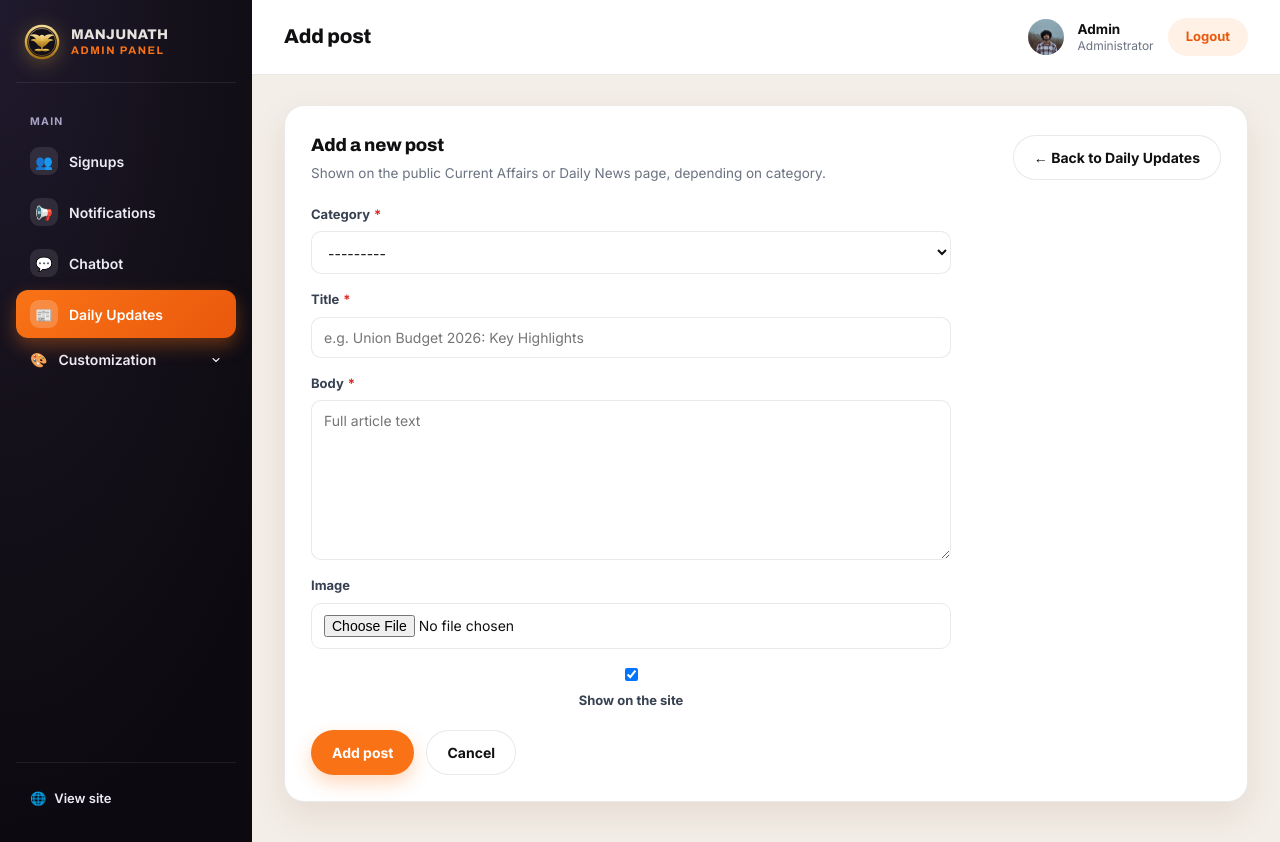
After one commit to n57184322-hue/manjunathacademy, a Django app: page /panel/daily-updates/posts/add/ in a window 1280 px wide. The commit adds this page. Run offline with Django 5.2, Linux system fonts and the light colour scheme; a user stored in the database is signed in; data comes from the database, SQL or seed files in the repository; both versions use the stored data as it was after the commit.

Commit message:
Add admin-manageable Daily Updates: editable cards (title/logo/illustration/image) and Current Affairs / Daily News post pages

```diff
--- a/myapp/context_processors.py
+++ b/myapp/context_processors.py
@@ -1,4 +1,4 @@
-from .models import ChatbotQuestion, ChatbotSettings, HeroSection, Notification, SiteSettings
+from .models import ChatbotQuestion, ChatbotSettings, DailyUpdateCard, HeroSection, Notification, SiteSettings
 
 
 def site_settings(request):
@@ -8,4 +8,6 @@ def site_settings(request):
         'chatbot_settings': ChatbotSettings.load(),
         'chatbot_questions': ChatbotQuestion.objects.filter(is_active=True),
         'hero': HeroSection.load(),
+        'daily_current_card': DailyUpdateCard.load(DailyUpdateCard.CURRENT_AFFAIRS),
+        'daily_news_card': DailyUpdateCard.load(DailyUpdateCard.DAILY_NEWS),
     }
--- a/myapp/forms.py
+++ b/myapp/forms.py
@@ -1,7 +1,17 @@
 from django import forms
 from django.contrib.auth.forms import AuthenticationForm, UserCreationForm
 
-from .models import BannerSlide, ChatbotQuestion, ChatbotSettings, CustomUser, HeroSection, Notification, SiteSettings
+from .models import (
+    BannerSlide,
+    ChatbotQuestion,
+    ChatbotSettings,
+    CustomUser,
+    DailyUpdateCard,
+    DailyUpdatePost,
+    HeroSection,
+    Notification,
+    SiteSettings,
+)
 
 STATE_CHOICES = [
     ('', 'Select state'),
@@ -185,3 +195,24 @@ class HeroSectionForm(forms.ModelForm):
             'secondary_btn_link': forms.TextInput(attrs={'placeholder': 'e.g. #popular-courses or a full https:// URL'}),
             'visual_video_url': forms.URLInput(attrs={'placeholder': 'https://youtube.com/watch?v=...'}),
         }
+
+
+class DailyUpdateCardForm(forms.ModelForm):
+    class Meta:
+        model = DailyUpdateCard
+        fields = ('title', 'caption', 'button_text', 'visual_type', 'illustration_style', 'image')
+        widgets = {
+            'visual_type': forms.RadioSelect(),
+            'illustration_style': forms.RadioSelect(),
+        }
+
+
+class DailyUpdatePostForm(forms.ModelForm):
+    class Meta:
+        model = DailyUpdatePost
+        fields = ('category', 'title', 'body', 'image', 'is_active')
+        widgets = {
+            'category': forms.Select(),
+            'title': forms.TextInput(attrs={'placeholder': 'e.g. Union Budget 2026: Key Highlights'}),
+            'body': forms.Textarea(attrs={'rows': 8, 'placeholder': 'Full article text'}),
+        }
--- a/myapp/templates/myapp/panel/base.html
+++ b/myapp/templates/myapp/panel/base.html
@@ -248,6 +248,10 @@ table.panel-table tbody tr:hover{background:#FFF8F2}
         <span class="panel-nav-ico">💬</span> Chatbot
       </a>
 
+      <a class="{% block nav_daily_updates %}{% endblock %}" href="{% url 'panel_daily_updates' %}">
+        <span class="panel-nav-ico">📰</span> Daily Updates
+      </a>
+
       <div class="panel-nav-group {% block nav_customization_open %}{% endblock %}" id="navCustomizationGroup">
         <button type="button" class="panel-nav-group-toggle {% block nav_customization %}{% endblock %}" id="navCustomizationToggle">
           <span class="panel-nav-ico">🎨</span> Customization
--- /dev/null
+++ b/myapp/templates/myapp/panel/daily_post_form.html
@@ -0,0 +1,65 @@
+{% extends "myapp/panel/base.html" %}
+
+{% block title %}{% if is_new %}Add{% else %}Edit{% endif %} Post{% endblock %}
+{% block page_title %}{% if is_new %}Add post{% else %}Edit post{% endif %}{% endblock %}
+{% block page_sub %}{% endblock %}
+{% block nav_daily_updates %}is-active{% endblock %}
+
+{% block extra_style %}
+.custom-help{font-size:12.5px;color:var(--muted);margin:6px 0 0}
+.panel-form-check{display:flex;align-items:center;gap:8px;font-size:13.5px;font-weight:600;color:#374151}
+.panel-form select,.panel-form textarea{
+  border:1px solid var(--line);border-radius:10px;padding:11px 12px;
+  font-size:14px;font-family:inherit;color:var(--ink);resize:vertical;
+}
+{% endblock %}
+
+{% block content %}
+<div class="panel-card">
+  <div class="panel-card-head">
+    <div>
+      <h2>{% if is_new %}Add a new post{% else %}Editing: {{ post.title }}{% endif %}</h2>
+      <p>Shown on the public Current Affairs or Daily News page, depending on category.</p>
+    </div>
+    <a class="btn btn-ghost" href="{% url 'panel_daily_updates' %}">← Back to Daily Updates</a>
+  </div>
+
+  <form class="panel-form" method="post" enctype="multipart/form-data" novalidate>
+    {% csrf_token %}
+
+    <label><span class="panel-label-text">Category <span class="req">*</span></span>
+      {{ form.category }}
+      {% if form.category.errors %}<ul class="panel-errors">{% for e in form.category.errors %}<li>{{ e }}</li>{% endfor %}</ul>{% endif %}
+    </label>
+
+    <label><span class="panel-label-text">Title <span class="req">*</span></span>
+      {{ form.title }}
+      {% if form.title.errors %}<ul class="panel-errors">{% for e in form.title.errors %}<li>{{ e }}</li>{% endfor %}</ul>{% endif %}
+    </label>
+
+    <label><span class="panel-label-text">Body <span class="req">*</span></span>
+      {{ form.body }}
+      {% if form.body.errors %}<ul class="panel-errors">{% for e in form.body.errors %}<li>{{ e }}</li>{% endfor %}</ul>{% endif %}
+    </label>
+
+    <label><span class="panel-label-text">Image</span>
+      {{ form.image }}
+      {% if post.image %}<p class="custom-help">Current: {{ post.image.name }}</p>{% endif %}
+      {% if form.image.errors %}<ul class="panel-errors">{% for e in form.image.errors %}<li>{{ e }}</li>{% endfor %}</ul>{% endif %}
+    </label>
+
+    <label class="panel-form-check">
+      {{ form.is_active }} Show on the site
+    </label>
+
+    {% if form.non_field_errors %}
+      <ul class="panel-errors">{% for e in form.non_field_errors %}<li>{{ e }}</li>{% endfor %}</ul>
+    {% endif %}
+
+    <div class="panel-form-actions">
+      <button type="submit" class="btn btn-primary">{% if is_new %}Add post{% else %}Save changes{% endif %}</button>
+      <a class="btn btn-ghost" href="{% url 'panel_daily_updates' %}">Cancel</a>
+    </div>
+  </form>
+</div>
+{% endblock %}
--- a/myapp/urls.py
+++ b/myapp/urls.py
@@ -10,6 +10,8 @@ urlpatterns = [
     path('account/edit/', views.account_edit, name='account_edit'),
     path('account/password/', views.AccountPasswordChangeView.as_view(), name='account_password'),
     path('account/purchases/', views.account_purchases, name='account_purchases'),
+    path('current-affairs/', views.daily_updates_page, {'category': 'current_affairs'}, name='current_affairs_page'),
+    path('daily-news/', views.daily_updates_page, {'category': 'daily_news'}, name='daily_news_page'),
     path('panel/', views.panel_signups, name='panel_signups'),
     path('panel/signups/add/', views.panel_signup_add, name='panel_signup_add'),
     path('panel/customization/navbar/', views.panel_navbar_customization, name='panel_navbar_customization'),
@@ -26,4 +28,8 @@ urlpatterns = [
     path('panel/chatbot/questions/add/', views.panel_chatbot_question_add, name='panel_chatbot_question_add'),
     path('panel/chatbot/questions/<int:pk>/edit/', views.panel_chatbot_question_edit, name='panel_chatbot_question_edit'),
     path('panel/chatbot/questions/<int:pk>/delete/', views.panel_chatbot_question_delete, name='panel_chatbot_question_delete'),
+    path('panel/daily-updates/', views.panel_daily_updates, name='panel_daily_updates'),
+    path('panel/daily-updates/posts/add/', views.panel_daily_post_add, name='panel_daily_post_add'),
+    path('panel/daily-updates/posts/<int:pk>/edit/', views.panel_daily_post_edit, name='panel_daily_post_edit'),
+    path('panel/daily-updates/posts/<int:pk>/delete/', views.panel_daily_post_delete, name='panel_daily_post_delete'),
 ]
--- a/myapp/views.py
+++ b/myapp/views.py
@@ -2,6 +2,7 @@ from django.contrib.auth import login as auth_login, logout as auth_logout
 from django.contrib.auth.decorators import login_required, user_passes_test
 from django.contrib.auth.views import LoginView, PasswordChangeView
 from django.contrib import messages
+from django.http import Http404
 from django.shortcuts import get_object_or_404, redirect, render
 from django.urls import reverse_lazy
 from django.utils import timezone
@@ -11,18 +12,39 @@ from .forms import (
     BannerSlideForm,
     ChatbotQuestionForm,
     ChatbotSettingsForm,
+    DailyUpdateCardForm,
+    DailyUpdatePostForm,
     EmailAuthenticationForm,
     HeroSectionForm,
     NavbarCustomizationForm,
     NotificationForm,
     SignupForm,
 )
-from .models import BannerSlide, ChatbotQuestion, ChatbotSettings, CustomUser, HeroSection, Notification, SiteSettings
+from .models import (
+    BannerSlide,
+    ChatbotQuestion,
+    ChatbotSettings,
+    CustomUser,
+    DailyUpdateCard,
+    DailyUpdatePost,
+    HeroSection,
+    Notification,
+    SiteSettings,
+)
 
 
 def index(request):
     banner_slides = BannerSlide.objects.filter(is_active=True)
     return render(request, 'myapp/index.html', {'banner_slides': banner_slides})
+
+
+def daily_updates_page(request, category):
+    if category not in dict(DailyUpdateCard.KEY_CHOICES):
+        raise Http404
+
+    card = DailyUpdateCard.load(category)
+    posts = DailyUpdatePost.objects.filter(category=category, is_active=True)
+    return render(request, 'myapp/daily_updates_page.html', {'card': card, 'posts': posts})
 
 
 def signup(request):
@@ -308,3 +330,77 @@ def panel_hero_section(request):
         form = HeroSectionForm(instance=hero)
 
     return render(request, 'myapp/panel/hero_section.html', {'form': form, 'hero': hero})
+
+
+@login_required(login_url='login')
+@user_passes_test(_is_staff, login_url='login')
+def panel_daily_updates(request):
+    current_card = DailyUpdateCard.load(DailyUpdateCard.CURRENT_AFFAIRS)
+    news_card = DailyUpdateCard.load(DailyUpdateCard.DAILY_NEWS)
+
+    if request.method == 'POST' and request.POST.get('card') == DailyUpdateCard.CURRENT_AFFAIRS:
+        current_form = DailyUpdateCardForm(request.POST, request.FILES, instance=current_card)
+        news_form = DailyUpdateCardForm(instance=news_card)
+        if current_form.is_valid():
+            current_form.save()
+            messages.success(request, 'Current Affairs card updated.')
+            return redirect('panel_daily_updates')
+    elif request.method == 'POST' and request.POST.get('card') == DailyUpdateCard.DAILY_NEWS:
+        news_form = DailyUpdateCardForm(request.POST, request.FILES, instance=news_card)
+        current_form = DailyUpdateCardForm(instance=current_card)
+        if news_form.is_valid():
+            news_form.save()
+            messages.success(request, 'Daily News card updated.')
+            return redirect('panel_daily_updates')
+    else:
+        current_form = DailyUpdateCardForm(instance=current_card)
+        news_form = DailyUpdateCardForm(instance=news_card)
+
+    posts = DailyUpdatePost.objects.all()
+    return render(request, 'myapp/panel/daily_updates.html', {
+        'current_form': current_form,
+        'news_form': news_form,
+        'posts': posts,
+    })
+
+
+@login_required(login_url='login')
+@user_passes_test(_is_staff, login_url='login')
+def panel_daily_post_add(request):
+    if request.method == 'POST':
+        form = DailyUpdatePostForm(request.POST, request.FILES)
+        if form.is_valid():
+            form.save()
+            messages.success(request, 'Post added.')
+            return redirect('panel_daily_updates')
+    else:
+        form = DailyUpdatePostForm()
+
+    return render(request, 'myapp/panel/daily_post_form.html', {'form': form, 'is_new': True})
+
+
+@login_required(login_url='login')
+@user_passes_test(_is_staff, login_url='login')
+def panel_daily_post_edit(request, pk):
+    post = get_object_or_404(DailyUpdatePost, pk=pk)
+
+    if request.method == 'POST':
+        form = DailyUpdatePostForm(request.POST, request.FILES, instance=post)
+        if form.is_valid():
+            form.save()
+            messages.success(request, 'Post updated.')
+            return redirect('panel_daily_updates')
+    else:
+        form = DailyUpdatePostForm(instance=post)
+
+    return render(request, 'myapp/panel/daily_post_form.html', {'form': form, 'is_new': False, 'post': post})
+
+
+@login_required(login_url='login')
+@user_passes_test(_is_staff, login_url='login')
+def panel_daily_post_delete(request, pk):
+    post = get_object_or_404(DailyUpdatePost, pk=pk)
+    if request.method == 'POST':
+        post.delete()
+        messages.success(request, 'Post deleted.')
+    return redirect('panel_daily_updates')
```
Also changed, not shown: myapp/models.py (+76 -0 lines), myapp/templates/myapp/daily_updates_page.html (added, +51 -0 lines), myapp/templates/myapp/index.html (+77 -7 lines), myapp/templates/myapp/panel/daily_updates.html (added, +198 -0 lines), db.sqlite3, myapp/migrations/0013_dailyupdatecard_dailyupdatepost.py (added).
